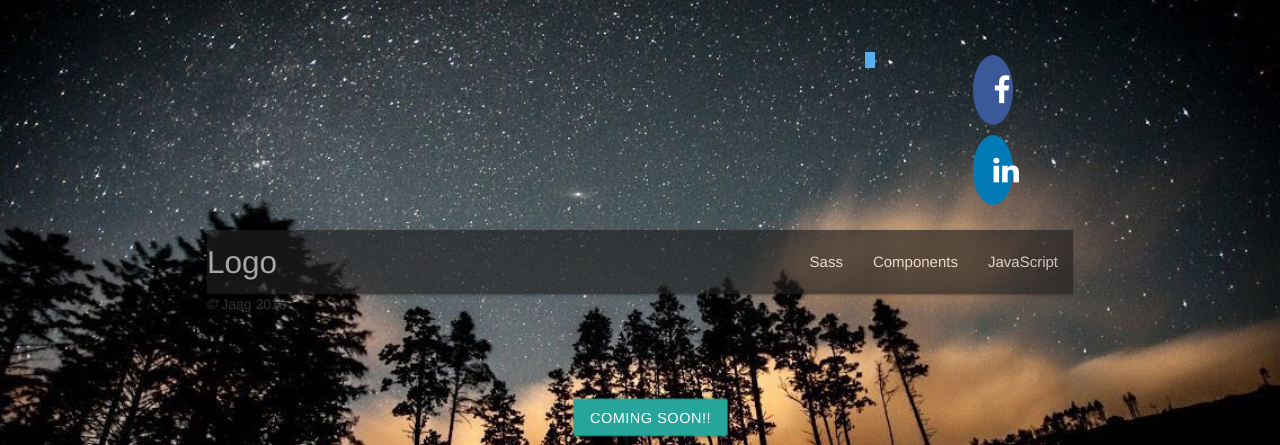
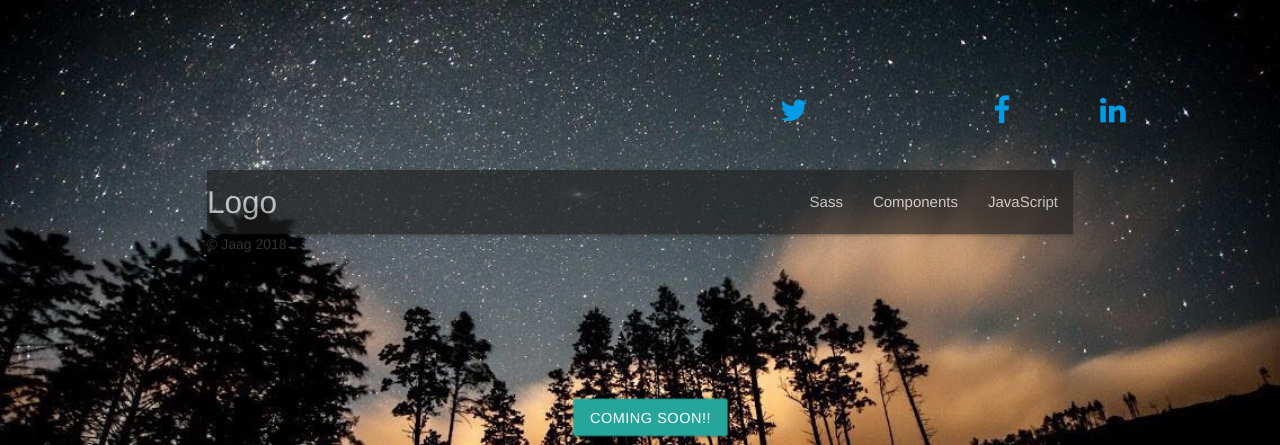
Before and after one commit to Jagan359/Taskbuster, a Django app: page / in a window 1280 px wide. Shown: the top 445 px of the page. Run offline with Django 3.2, Linux system fonts and the light colour scheme; some libraries are stand-ins or nearby versions.

Commit message:
changes to css

```diff
--- a/taskbuster/static/css/main.css
+++ b/taskbuster/static/css/main.css
@@ -30,17 +30,15 @@ body {
   background-size: cover;
 }
 
-<style>
 
-.opa {
-    opacity: 0.1;
+nav {
+    opacity: 0.65;
    /* filter: alpha(opacity=50);*/ /* For IE8 and earlier */
 }
-
-.opa:hover {
-    opacity: 1.0;
-    filter: alpha(opacity=80); /* For IE8 and earlier */
-}
+    body {
+        padding-top: 50px;
+        padding-bottom: 20px;
+    }
 
 .fa {
   padding: 20px;
@@ -56,30 +54,6 @@ body {
     opacity: 0.7;
 }
 
-.fa-facebook {
-  background: #3B5998;
-  color: white;
-}
-
-.fa-twitter {
-  background: #55ACEE;
-  color: white;
-}
-
-.fa-google {
-  background: #dd4b39;
-  color: white;
-}
-
-.fa-linkedin {
-  background: #007bb5;
-  color: white;
-}
-
-.fa-instagram {
-  background: #125688;
-  color: white;
-}
 </style>
 
 <style type="text/css" media="all">
@@ -120,4 +94,3 @@ p.shine
         background-position: top right;
     }
 }
-</style>
--- a/taskbuster/templates/base.html
+++ b/taskbuster/templates/base.html
@@ -26,17 +26,7 @@
     <!-- Compiled and minified CSS -->
     <link rel="stylesheet" href="https://cdnjs.cloudflare.com/ajax/libs/materialize/1.0.0-beta/css/materialize.min.css">
 
-    <style>
 
-nav {
-    opacity: 0.65;
-   /* filter: alpha(opacity=50);*/ /* For IE8 and earlier */
-}
-    body {
-        padding-top: 50px;
-        padding-bottom: 20px;
-    }
-</style>
 <link rel="stylesheet" href="{% static 'css/bootstrap-theme.min.css' %}">
 <link rel="stylesheet" href="{% static 'css/main.css' %}">
 <link href="https://fonts.googleapis.com/icon?family=Material+Icons" rel="stylesheet">
@@ -45,17 +35,19 @@ nav {
 {% block head_javascript %}{% endblock %}
 </head>
 <body>
+    <span><br/></span>
 <div class="row">
-        <div class="col s1 offset-s8">
-           <!--  <a href="https://twitter.com/jagan359?ref_src=twsrc%5Etfw" data-show-count="false" class="fa fa-twitter twitter-follow-button"></a><script async src="https://platform.twitter.com/widgets.js" charset="utf-8"></script> -->
-           <i class="fab fa-twitter 3x"></i>
+        <div class="col s2 offset-s7">
+            <a href="https://twitter.com/jagan359?ref_src=twsrc%5Etfw" data-show-count="false" class="fa fa-twitter twitter-follow-button"></a><script async src="https://platform.twitter.com/widgets.js" charset="utf-8"></script>
+          <!--  <i class="fab fa-twitter 3x"></i> -->
         </div>
 
 
         <div class="col s1 ">
 
             <a href="https://www.facebook.com/profile.php?id=100009970059700" class="fa fa-facebook fa-2x"></a>
-
+        </div>
+        <div class="col s1 ">
             <a href="https://www.linkedin.com/in/jaganayyakutty/" class="fa fa-linkedin fa-2x"></a>
         </div>
     </div>
```
